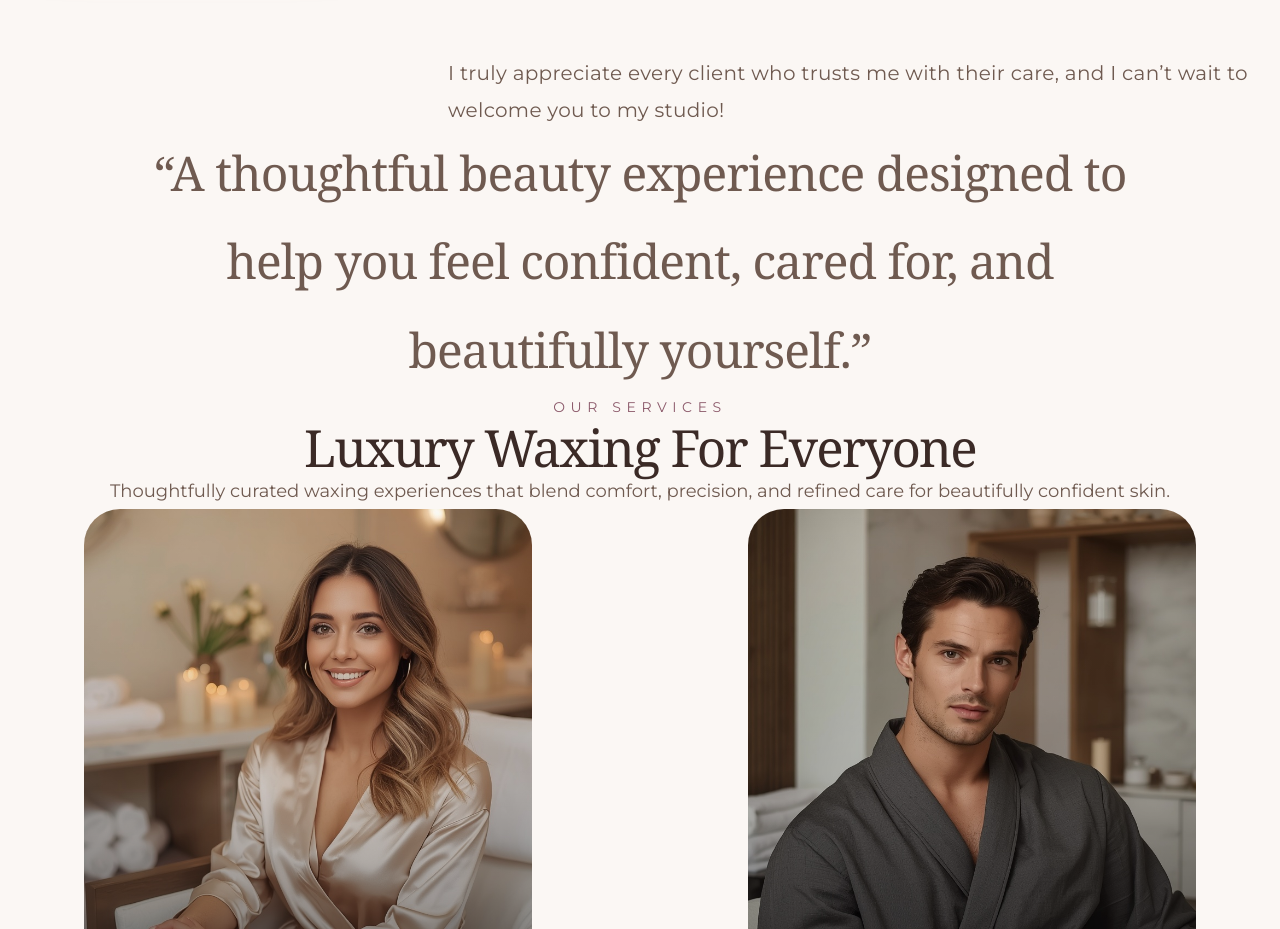
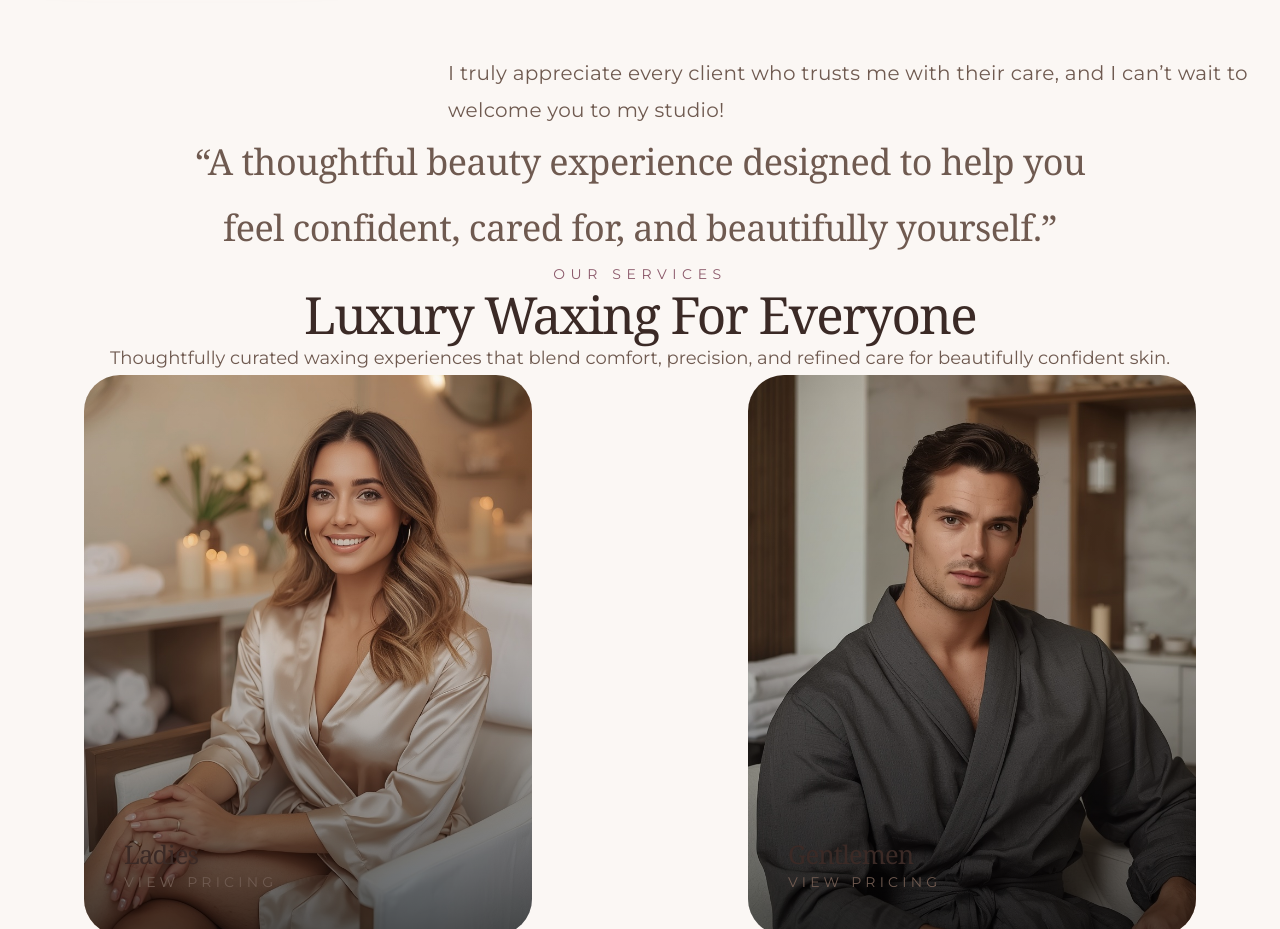
Before and after one commit to kevin-phan-25/just-wax-by-kim, a Next.js app: page / in a window 1280 px wide. Shown: the part 1409-2338 px from the top of the page. Built offline with nearby package versions, Linux system fonts and the light colour scheme; a web font is replaced by a local one.

Commit message:
Update Mission.tsx

```diff
--- a/features/about/Mission.tsx
+++ b/features/about/Mission.tsx
@@ -4,13 +4,13 @@
  * features/about/Mission.tsx
  *
  * Description:
- * Minimal editorial mission statement.
+ * Minimal editorial mission quote following About section.
  *
  * Updates:
- * • Centered luxury quote
- * • Removed decorative separators
+ * • Centered statement
+ * • Reduced typography
  * • Removed divider accents
- * • Responsive phone/tablet/desktop spacing
+ * • Responsive sizing
  *
  * ---
  */
@@ -19,8 +19,6 @@ export default function Mission() {
   return (
     <section
       className="
-        relative
-
         w-full
 
         bg-[#FBF7F4]
@@ -41,8 +39,6 @@ export default function Mission() {
 
           flex
 
-          items-center
-
           justify-center
 
           px-5
@@ -50,30 +46,28 @@ export default function Mission() {
           sm:px-8
 
           md:px-12
-
-          lg:px-20
         "
       >
 
         <p
           className="
-            max-w-5xl
+            max-w-4xl
 
             text-center
 
             font-serif
 
-            text-2xl
+            text-xl
 
-            sm:text-3xl
+            sm:text-2xl
 
-            md:text-4xl
+            md:text-3xl
 
-            lg:text-5xl
+            lg:text-4xl
 
-            leading-[1.35]
+            leading-[1.4]
 
-            tracking-[-0.02em]
+            tracking-[-0.015em]
 
             text-[#3B2A26]
           "
```
